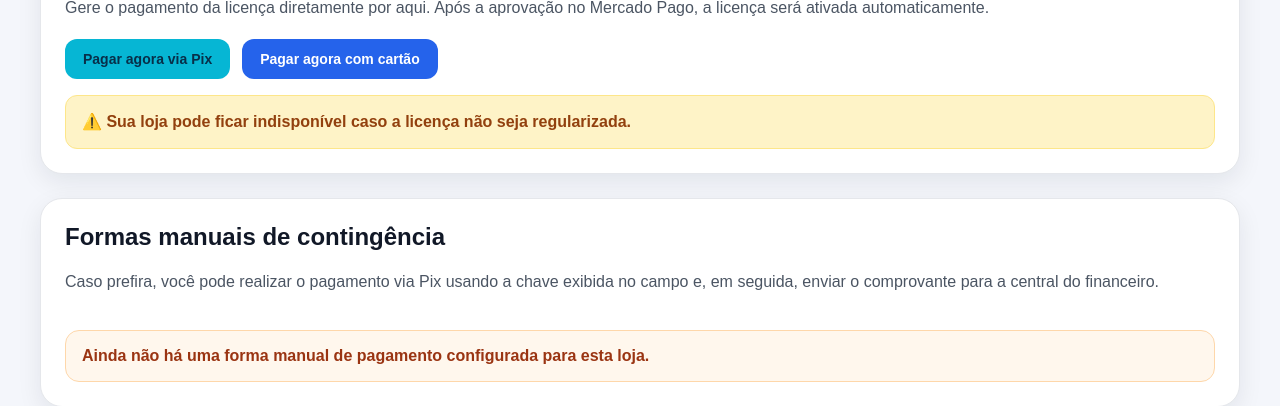
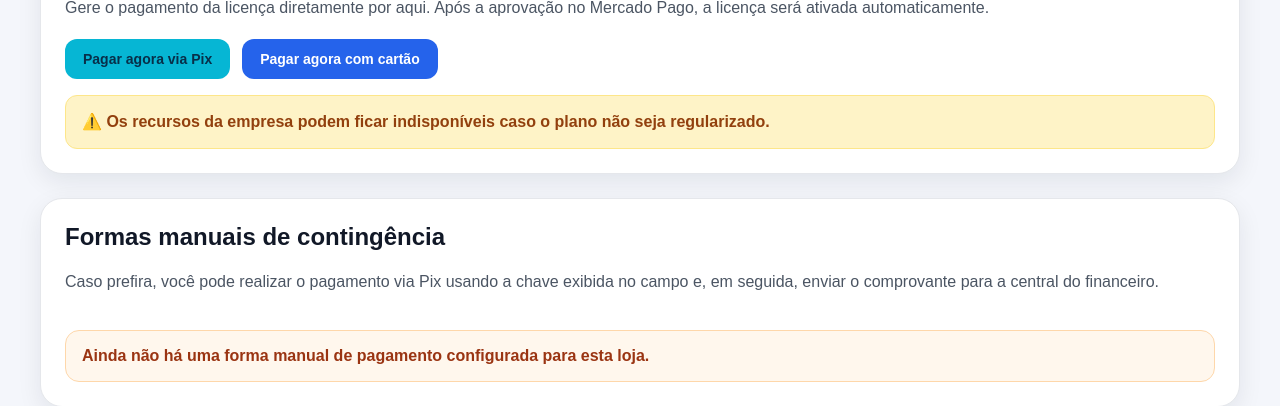
Before and after one commit to brendonguedes29/nexastore, a Django app: template templates/financeiro_loja.html in a window 1280 px wide. Shown: the part 1229-1635 px from the top of the page. Run offline with Django 5.2, Linux system fonts and the light colour scheme; the template is opened without the code that fills it, so the values that code supplies are empty.

Commit message:
Add files via upload

```diff
--- a/templates/financeiro_loja.html
+++ b/templates/financeiro_loja.html
@@ -664,7 +664,7 @@
             </div>
 
             <div class="urgencia-licenca">
-                ⚠️ Sua loja pode ficar indisponível caso a licença não seja regularizada.
+                ⚠️ Os recursos da empresa podem ficar indisponíveis caso o plano não seja regularizado.
             </div>
 
             <div id="statusPagamento" class="status-caixa"></div>
```
